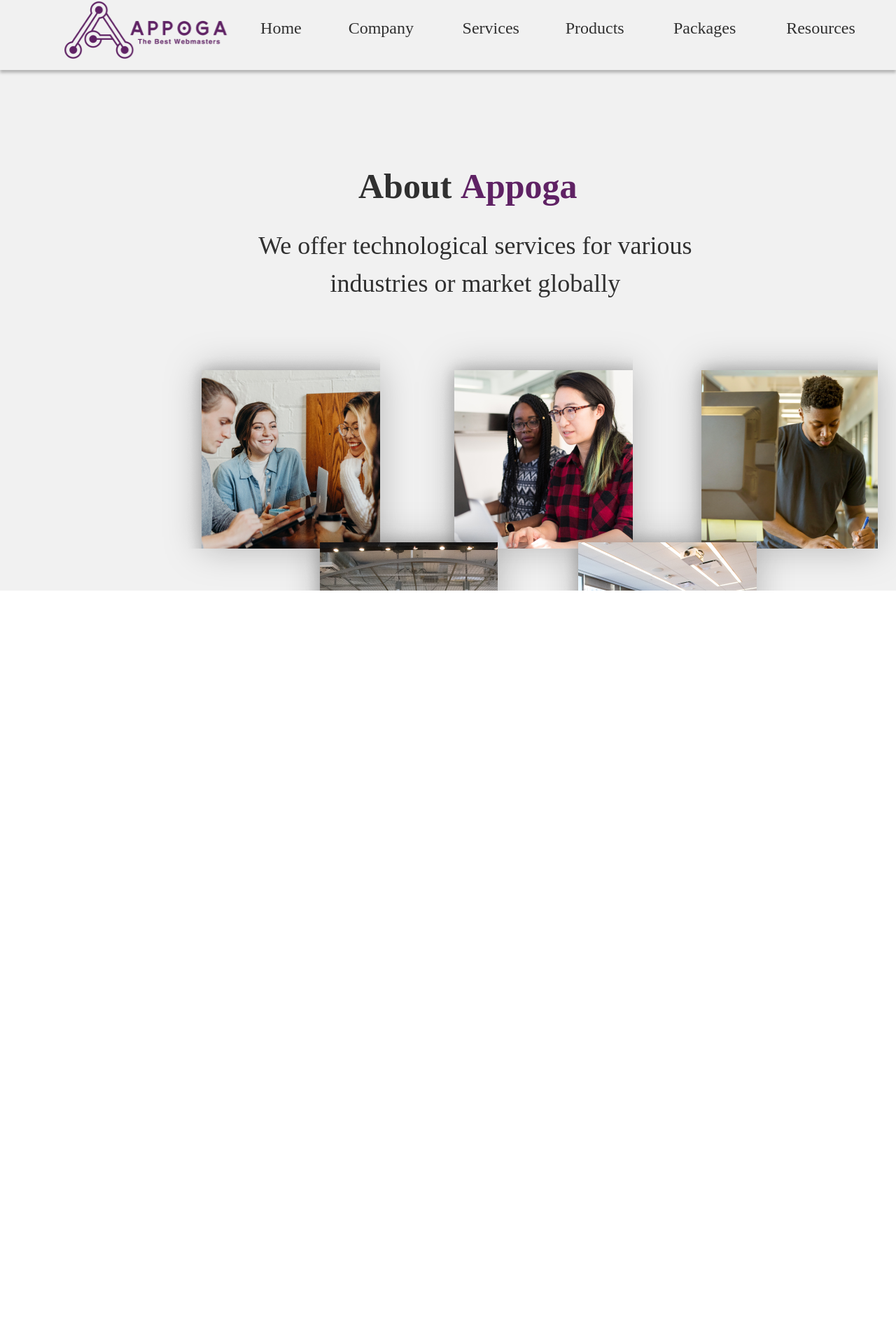
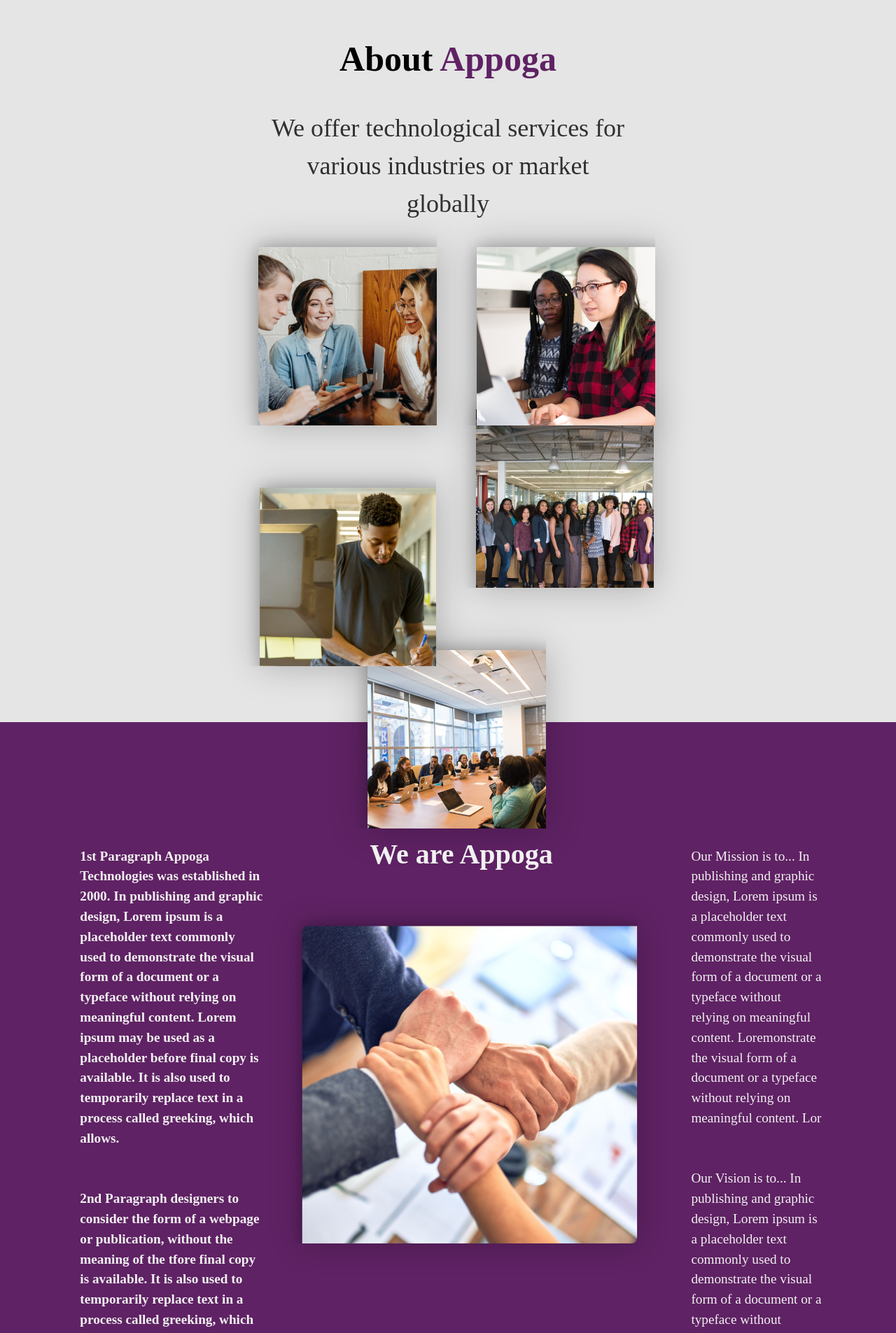
Before and after one commit to RxGoodness/IT-SERVICES-PROJECT-FE-, a React (Create React App) app: page /about in a window 1280 px wide. Shown: the part 20-1925 px from the top of the page at 70% size. Before the commit the page ends 864 px from the top, so only its background shows below. Built offline with nearby package versions, Linux system fonts and the light colour scheme.

Commit message:
Refactor About Page

```diff
--- a/src/App.tsx
+++ b/src/App.tsx
@@ -1,7 +1,7 @@
 import './App.css';
 import ForgetPassword from './pages/ForgetPassword/ForgetPassword';
 import ResetPassword from './pages/ResetPassword/ResetPassword';
-import About from './pages/AboutUs/AboutUs';
+import About from './pages/AboutUs/About';
 import { BrowserRouter as Router, Routes, Route } from 'react-router-dom';
 
 
--- /dev/null
+++ b/src/pages/AboutUs/About.module.css
@@ -0,0 +1,200 @@
+.container {
+    box-sizing: border-box;
+    padding: 0;
+    margin: 0;
+    height: 100vh;
+    width: 100vw;
+    background: #E5E5E5;
+}
+
+
+
+/* ABOUT US - SECTION */
+
+.aboutAppoga {
+    background: #E5E5E5;
+    max-height: 1052px;
+}
+
+.intro {
+    max-width: 100vw;
+    height: 40%;
+    display: flex;
+    flex-direction: column;
+    align-items: center;
+
+}
+
+.intro h4 {
+    max-width: 624px;
+    max-height: 132px;
+    font-family: 'Poppins';
+    font-style: normal;
+    font-weight: 700;
+    font-size: 50px;
+    line-height: 75px;
+}
+
+.intro .info {
+    margin-top: -2rem;
+    width: 40%;
+    height: 120px;
+    font-family: 'Poppins';
+    font-style: normal;
+    font-weight: 400;
+    font-size: 2.25rem;
+    line-height: 3.375rem;
+    color: #303030;
+    text-align: center;
+}
+
+.pics {
+    width: 100%;
+    height: 60%;
+    display: flex;
+    flex-direction: column;
+    align-items: center;
+}
+
+.hands {
+    flex-wrap: wrap;
+    justify-content: center;
+    width: 60%;
+    display: flex;
+    gap: 2em;
+}
+
+
+.aboutAppogaCustomized {
+    color: #5F2264;
+}
+
+
+.pic_a {
+    height: 17.5rem;
+    filter: drop-shadow(0px 0px 25px rgba(0, 0, 0, 0.25));
+    width: 17.5rem;
+    background: url('../../assets/images/AboutUs/pic-a.png');
+    z-index: 1;
+
+}
+
+.pic_b {
+    height: 17.5rem;
+    filter: drop-shadow(0px 0px 25px rgba(0, 0, 0, 0.25));
+    width: 17.5rem;
+    background: url('../../assets/images/AboutUs/pic-b.png');
+    z-index: 1;
+}
+
+.pic_c {
+    height: 17.5rem;
+    filter: drop-shadow(0px 0px 25px rgba(0, 0, 0, 0.25));
+    width: 17.31rem;
+    background: url('../../assets/images/AboutUs/pic-c.png');
+    z-index: 1;
+}
+
+.pic_d {
+    height: 17.5rem;
+    filter: drop-shadow(0px 0px 25px rgba(0, 0, 0, 0.25));
+    width: 17.4375rem;
+    background: url('../../assets/images/AboutUs/pic-d.png');
+    transform: translateY(-40%);
+}
+
+.pic_e {
+    height: 17.5rem;
+    filter: drop-shadow(0px 0px 25px rgba(0, 0, 0, 0.25));
+    width: 17.5rem;
+    background: url('../../assets/images/AboutUs/pic-e.png');
+    transform: translateY(-40%);
+}
+
+
+/* WE ARE APPOGA - SECTION */
+
+.weAreAppoga {
+    background: #5F2264;
+    max-height: 1050px;
+    display: flex;
+    gap: 1em;
+    max-width: 100%;
+}
+
+.middle {
+    transform: scale(0.8);
+}
+
+.left {
+    transform: translate(25%, 5%) scale(0.8);
+}
+
+.right {
+    transform: translate(-35%,5%) scale(0.8);
+}
+
+.handsTogether {
+    background: url('../../assets/images/AboutUs/pic-f.png');
+    filter: drop-shadow(0px 0px 25px rgba(0, 0, 0, 0.25));
+    border-radius: 10px;
+    width: 623px;
+    height: 592px;
+    margin-right: 4rem;
+}
+
+.weAre {
+    font-family: 'Poppins';
+    font-style: normal;
+    font-weight: 700;
+    font-size: 50px;
+    line-height: 75px;
+    text-align: center;
+    color: #F1F1F1;
+    transform: translateX(-5%);
+}
+
+.paragraph1 {
+    font-family: 'Poppins';
+    font-style: normal;
+    font-weight: 700;
+    font-size: 24px;
+    line-height: 36px;
+    color: #F1F1F1;
+    margin-bottom: 3em;
+}
+
+.paragraph2 {
+    font-family: 'Poppins';
+    font-style: normal;
+    font-weight: 700;
+    font-size: 24px;
+    line-height: 36px;
+    color: #F1F1F1;
+}
+
+.paragraph3 {
+    font-family: 'Poppins';
+    font-style: normal;
+    font-weight: 400;
+    font-size: 24px;
+    line-height: 36px;
+    color: #F1F1F1;
+}
+
+.paragraph4 {
+    font-family: 'Poppins';
+    font-style: normal;
+    font-weight: 400;
+    font-size: 24px;
+    line-height: 36px;
+    color: #F1F1F1;
+    margin-top: 3em;
+}
+
+
+/* OUR ACHIEVEMENTS - SECTION */
+
+.ourAchievements {
+
+}
--- /dev/null
+++ b/src/pages/AboutUs/About.tsx
@@ -0,0 +1,76 @@
+import Styles from './About.module.css';
+import { Images } from './AboutUs.Images';
+
+
+
+function About() {
+  return (
+    <div className={Styles.container}>
+        <section className={Styles.aboutAppoga}>
+            <div className={Styles.intro}>
+                <h4>About <span className={Styles.aboutAppogaCustomized}>Appoga</span></h4>
+                <p className={Styles.info}>
+                    We offer technological services for various
+                    industries or market globally
+                </p>
+            </div>
+            <div className={Styles.pics}>
+                <div className={Styles.hands}>
+                    <p className={Styles.pic_a}></p>
+                    <p className={Styles.pic_b}></p>
+                    <p className={Styles.pic_c}></p>
+                    <p className={Styles.pic_d}></p>
+                    <p className={Styles.pic_e}></p>
+                </div>
+            </div>
+        </section>
+
+        <section className={Styles.weAreAppoga}>
+            <div className={Styles.left}>
+                <p className={Styles.paragraph1}>
+                    <strong>1st Paragraph</strong> Appoga Technologies was established in 2000.
+                    In publishing and graphic design, Lorem ipsum is a placeholder text
+                    commonly used to demonstrate the visual form of a document or a typeface without relying
+                    on meaningful content. Lorem ipsum may be used as a placeholder before final copy is available.
+                    It is also used to temporarily replace text in a process called greeking, which allows.
+                </p>
+                <p className={Styles.paragraph2}>
+                    <strong>2nd Paragraph</strong> designers to consider the form of a webpage or publication,
+                    without the meaning of the tfore final copy is available. It is also used to
+                    temporarily replace text in a process called greeking, which allows designers
+                    to consider the form of a webpage or publication, without the meaning of the temonstrate
+                    the visual form of a document or a typef
+                </p>
+            </div>
+            <div className={Styles.middle}>
+                <h4 className={Styles.weAre}> We are Appoga</h4>
+                <p className={Styles.handsTogether}></p>
+            </div>
+            <div className={Styles.right}>
+                <p className={Styles.paragraph3}>
+                    Our Mission is to... In publishing and graphic design, Lorem ipsum is a placeholder
+                    text commonly used to demonstrate the visual form of a document or a typeface without
+                    relying on meaningful content. Loremonstrate the visual form of a document or a typeface
+                    without relying on meaningful content. Lor
+                </p>
+                <p className={Styles.paragraph4}>
+                    Our Vision is to... In publishing and graphic design, Lorem ipsum is a placeholder
+                    text commonly used to demonstrate the visual form of a document or a typeface without
+                    relying on meaningful content. Loremonstrate the visual form of a document or a typeface
+                    without relying on meaningful content. Lor
+                </p>
+            </div>
+        </section>
+
+        <section className={Styles.ourAchievements}>
+                <div></div>
+
+
+        </section>
+
+
+    </div>
+  )
+}
+
+export default About;
--- a/src/pages/AboutUs/AboutUs.module.css
+++ b/src/pages/AboutUs/AboutUs.module.css
@@ -1063,3 +1063,9 @@
     }
 
 }
+
+/* NEW SECTION */
+
+.wrapper {
+
+}
--- a/src/pages/AboutUs/AboutUs.tsx
+++ b/src/pages/AboutUs/AboutUs.tsx
@@ -35,7 +35,7 @@
             In publishing and graphic design, Lorem ipsum is a placeholder text
             commonly used to demonstrate the visual form of a document or a typeface without relying
             on meaningful content. Lorem ipsum may be used as a placeholder before final copy is available.
-            It is also used to temporarily replace text in a process called greeking, which allows
+            It is also used to temporarily replace text in a process called greeking, which allows.
             </p>
             <p className={Styles.para2}>
             <strong>2nd Paragraph</strong> designers to consider the form of a webpage or publication,
```
